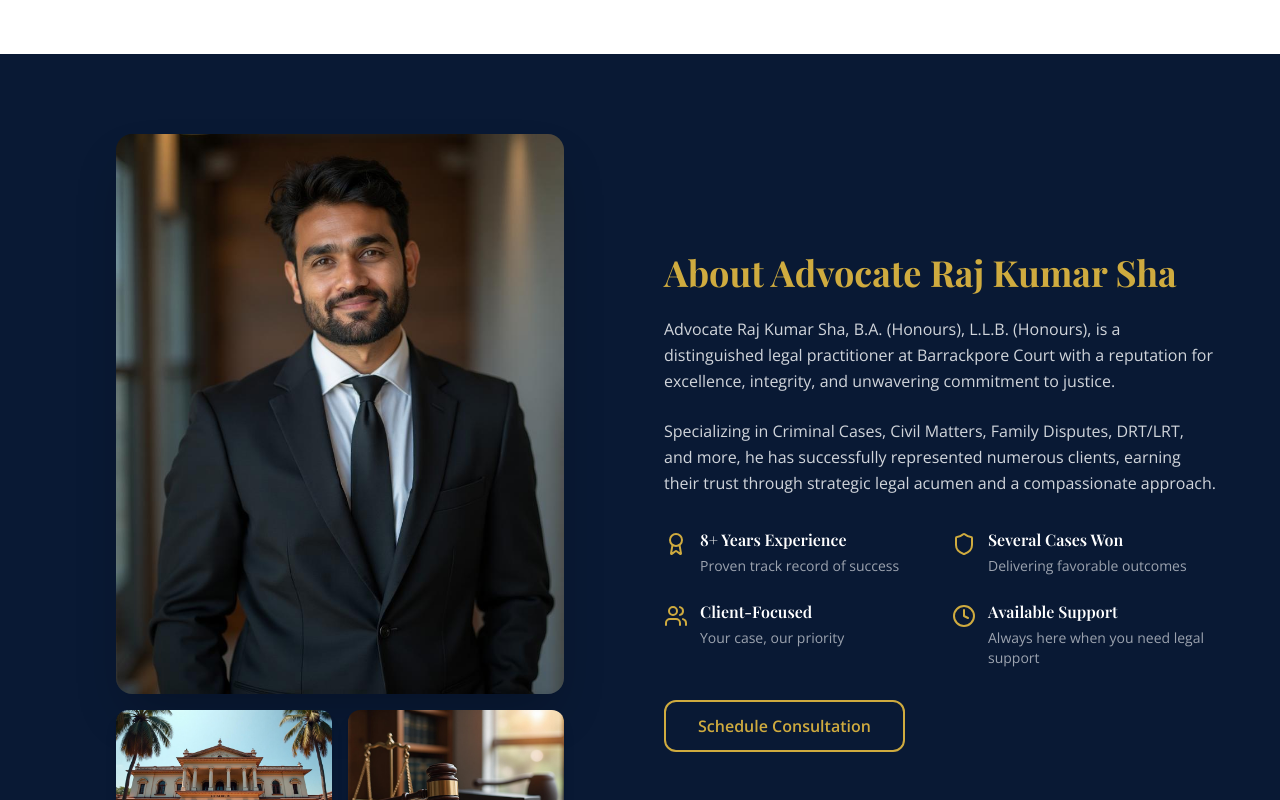
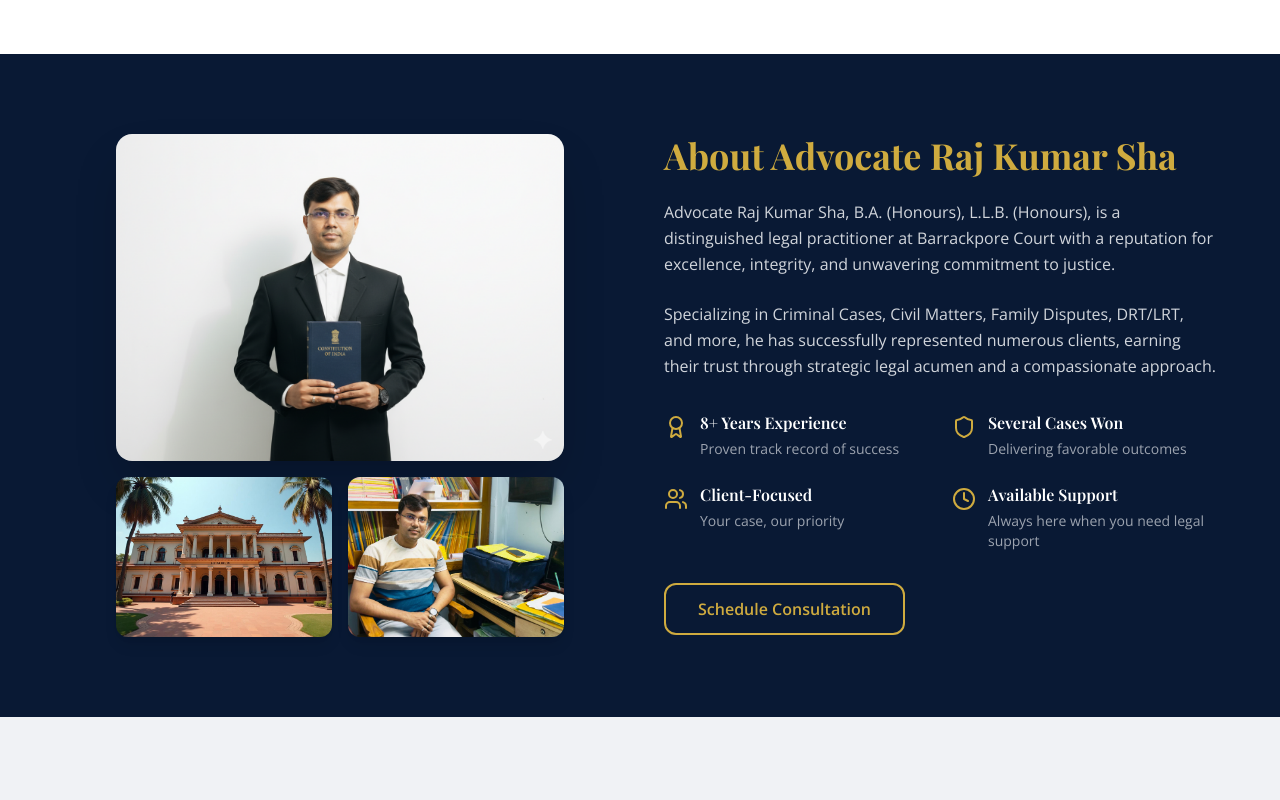
Before and after one commit to royal300/saha-legal-glow, a React (Vite) app: page / in a window 1280 px wide. Shown: the part 1380-2180 px from the top of the page. Built offline with nearby package versions, Linux system fonts and the light colour scheme; the HTML template or start-up script is replaced by a standard one.

Commit message:
Update home page images

```diff
--- a/src/pages/Home.tsx
+++ b/src/pages/Home.tsx
@@ -4,9 +4,9 @@ import { Scale, Gavel, Users, Briefcase, Award, Clock, Shield } from "lucide-rea
 import ServiceCard from "@/components/ServiceCard";
 import TestimonialCard from "@/components/TestimonialCard";
 import heroBackground from "@/assets/hero-background.jpg";
-import lawyerPortrait from "@/assets/lawyer-portrait.jpg";
+import rajKumarShaPortrait from "@/assets/raj-kumar-sha-portrait.png";
 import courtBuilding from "@/assets/court-building.jpg";
-import lawBooks from "@/assets/law-books.jpg";
+import rajKumarShaOffice from "@/assets/raj-kumar-sha-office.jpg";
 
 const Home = () => {
   const [typewriterText, setTypewriterText] = useState("");
@@ -139,7 +139,7 @@ const Home = () => {
           <div className="grid grid-cols-1 lg:grid-cols-2 gap-12 items-center">
             <div className="animate-slide-up space-y-4">
               <img
-                src={lawyerPortrait}
+                src={rajKumarShaPortrait}
                 alt="Advocate Raj Kumar Sha"
                 className="rounded-2xl shadow-2xl w-full max-w-md mx-auto"
               />
@@ -150,8 +150,8 @@ const Home = () => {
                   className="rounded-lg shadow-lg w-full h-40 object-cover"
                 />
                 <img
-                  src={lawBooks}
-                  alt="Legal Books and Scales"
+                  src={rajKumarShaOffice}
+                  alt="Advocate Raj Kumar Sha Office"
                   className="rounded-lg shadow-lg w-full h-40 object-cover"
                 />
               </div>
```
Also changed, not shown: src/assets/raj-kumar-sha-office.jpg (added), src/assets/raj-kumar-sha-portrait.png (added).
